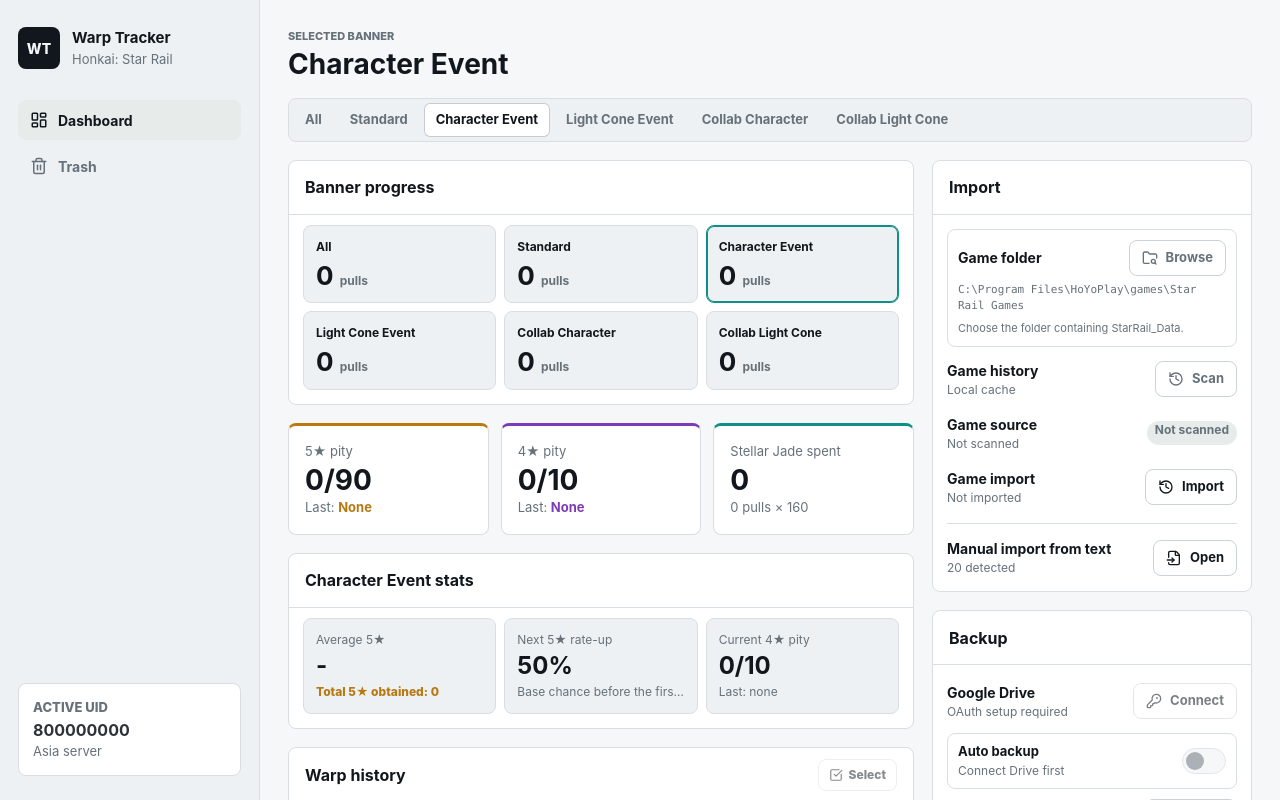
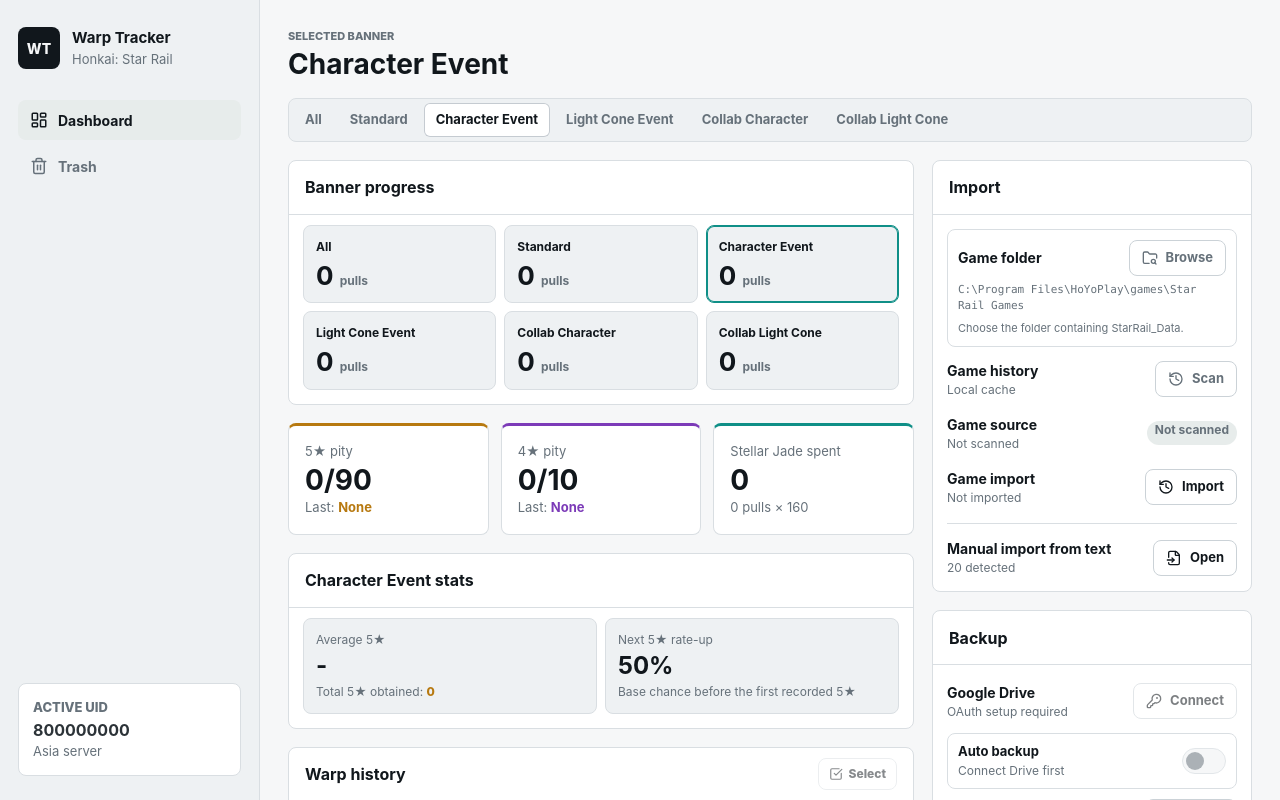
Before and after one commit to virtual-miku/miku-warp, a React (Vite) app: page / in a window 1280 px wide. Shown: the top 800 px of the page. Built offline with nearby package versions, Linux system fonts and the light colour scheme.

Commit message:
refactor: simplify banner stat cards

```diff
--- a/src/app/App.css
+++ b/src/app/App.css
@@ -332,7 +332,7 @@
 
 .banner-detail-grid {
   display: grid;
-  grid-template-columns: repeat(3, minmax(0, 1fr));
+  grid-template-columns: repeat(auto-fit, minmax(190px, 1fr));
   gap: 8px;
   padding: 0 14px;
 }
@@ -348,7 +348,7 @@
   background: var(--panel-bg);
 }
 
-.banner-detail-item span {
+.banner-detail-label {
   min-width: 0;
   overflow: hidden;
   color: var(--text-muted);
@@ -357,15 +357,24 @@
   white-space: nowrap;
 }
 
-.banner-detail-item .banner-detail-gold {
+.banner-detail-item strong {
+  color: var(--text-strong);
+  font-size: 24px;
+  line-height: 1.1;
+}
+
+.banner-detail-detail {
+  margin: 0;
+  color: var(--text-muted);
+  font-size: 12px;
+  line-height: 1.4;
+  overflow-wrap: anywhere;
+  white-space: normal;
+}
+
+.banner-detail-gold {
   color: var(--rarity-5);
   font-weight: 800;
-}
-
-.banner-detail-item strong {
-  color: var(--text-strong);
-  font-size: 24px;
-  line-height: 1.1;
 }
 
 .history-panel,
--- a/src/features/import/components/ImportPanel.tsx
+++ b/src/features/import/components/ImportPanel.tsx
@@ -116,15 +116,6 @@
             {isGameHistoryImporting ? 'Importing' : 'Import'}
           </AppButton>
         </div>
-        <div className="tool-row manual-import-row">
-          <div>
-            <strong>Manual import from text</strong>
-            <span>{manualImportPreview.totalPulls} detected</span>
-          </div>
-          <AppButton icon={FileInput} onClick={onOpenManualImport}>
-            Open
-          </AppButton>
-        </div>
         {hasGameHistoryMessage ? (
           <div
             className={[
@@ -150,6 +141,15 @@
             </p>
           </div>
         ) : null}
+        <div className="tool-row manual-import-row">
+          <div>
+            <strong>Manual import from text</strong>
+            <span>{manualImportPreview.totalPulls} detected</span>
+          </div>
+          <AppButton icon={FileInput} onClick={onOpenManualImport}>
+            Open
+          </AppButton>
+        </div>
       </div>
     </section>
   )
--- a/src/features/warp-history/components/BannerStatsPanel.tsx
+++ b/src/features/warp-history/components/BannerStatsPanel.tsx
@@ -1,6 +1,10 @@
+import type { ReactNode } from 'react'
 import { getBannerLabel, type BannerType } from '../domain/banner'
 import type { WarpBannerSummary } from '../../persistence/data/warp-pull-history'
-import { getNextRateUpChance } from '../domain/rate-up'
+import {
+  getNextRateUpChance,
+  type NextRateUpChance,
+} from '../domain/rate-up'
 
 type BannerStatsPanelProps = {
   bannerType: BannerType
@@ -28,22 +32,22 @@
             summary?.fiveStarPityTotal,
             summary?.fiveStarCount,
           )}
-          detail={`Total 5★ obtained: ${summary?.fiveStarCount ?? 0}`}
-          detailClassName="banner-detail-gold"
+          detail={
+            <>
+              Total 5★ obtained:{' '}
+              <span className="banner-detail-gold">
+                {summary?.fiveStarCount ?? 0}
+              </span>
+            </>
+          }
         />
-        <StatItem
-          label="Next 5★ rate-up"
-          value={nextRateUp.chance === undefined ? 'N/A' : `${nextRateUp.chance}%`}
-          detail={nextRateUp.detail}
-        />
-        <StatItem
-          label="Current 4★ pity"
-          value={`${summary?.currentFourStarPity ?? 0}/10`}
-          detail={formatLastPity(
-            summary?.lastFourStarName,
-            summary?.lastFourStarPity,
-          )}
-        />
+        {nextRateUp.chance !== undefined ? (
+          <StatItem
+            label="Next 5★ rate-up"
+            value={`${nextRateUp.chance}%`}
+            detail={<RateUpDetail nextRateUp={nextRateUp} />}
+          />
+        ) : null}
       </div>
     </section>
   )
@@ -52,17 +56,29 @@
 type StatItemProps = {
   label: string
   value: number | string
-  detail: string
-  detailClassName?: string
+  detail: ReactNode
 }
 
-function StatItem({ label, value, detail, detailClassName }: StatItemProps) {
+function StatItem({ label, value, detail }: StatItemProps) {
   return (
     <article className="banner-detail-item">
-      <span>{label}</span>
+      <span className="banner-detail-label">{label}</span>
       <strong>{value}</strong>
-      <span className={detailClassName}>{detail}</span>
+      <p className="banner-detail-detail">{detail}</p>
     </article>
+  )
+}
+
+function RateUpDetail({ nextRateUp }: { nextRateUp: NextRateUpChance }) {
+  if (!nextRateUp.itemName) {
+    return nextRateUp.detail
+  }
+
+  return (
+    <>
+      {nextRateUp.detail}{' '}
+      <span className="banner-detail-gold">{nextRateUp.itemName}</span>
+    </>
   )
 }
 
@@ -76,11 +92,3 @@
 
   return `Pity ${(total / count).toFixed(1)}`
 }
-
-function formatLastPity(name: string | undefined, pity: number | undefined) {
-  if (!name) {
-    return 'Last: none'
-  }
-
-  return pity ? `Last: ${name} at ${pity}` : `Last: ${name}`
-}
--- a/src/features/warp-history/domain/rate-up.ts
+++ b/src/features/warp-history/domain/rate-up.ts
@@ -23,6 +23,7 @@
 export type NextRateUpChance = {
   chance?: number
   detail: string
+  itemName?: string
 }
 
 export function getNextRateUpChance(
@@ -32,21 +33,23 @@
   const baseChance = getBaseRateUpChance(bannerType)
 
   if (baseChance === undefined) {
-    return { detail: 'This banner has no featured rate-up.' }
+    return { detail: '' }
   }
 
   if (lastFiveStarName && isKnownOffRateItem(bannerType, lastFiveStarName)) {
     return {
       chance: 100,
-      detail: `Guaranteed after ${lastFiveStarName}`,
+      detail: 'Guaranteed after',
+      itemName: lastFiveStarName,
     }
   }
 
   return {
     chance: baseChance,
     detail: lastFiveStarName
-      ? `Base chance after ${lastFiveStarName}`
+      ? 'Base chance after'
       : 'Base chance before the first recorded 5★',
+    itemName: lastFiveStarName,
   }
 }
 
```
Also changed, not shown: 1 other file (tests, documents, lock files or other folders).
